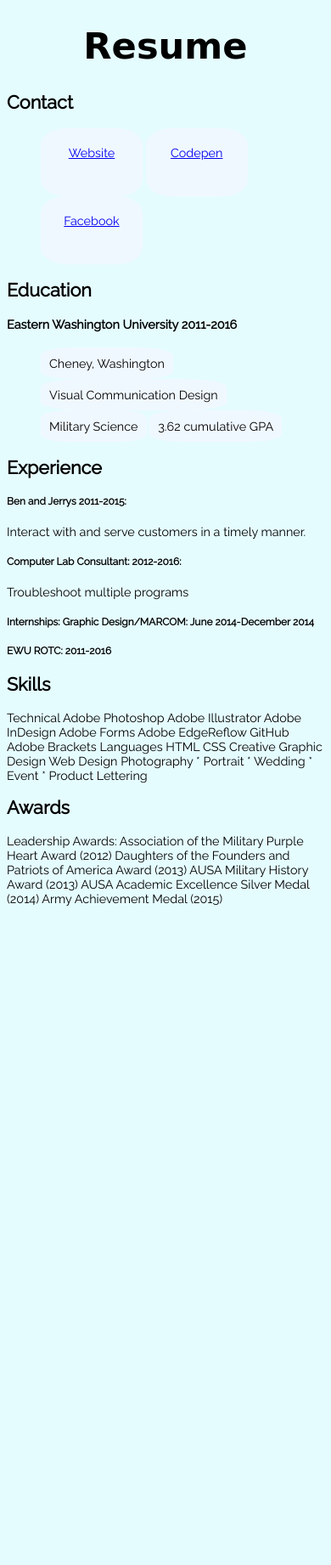
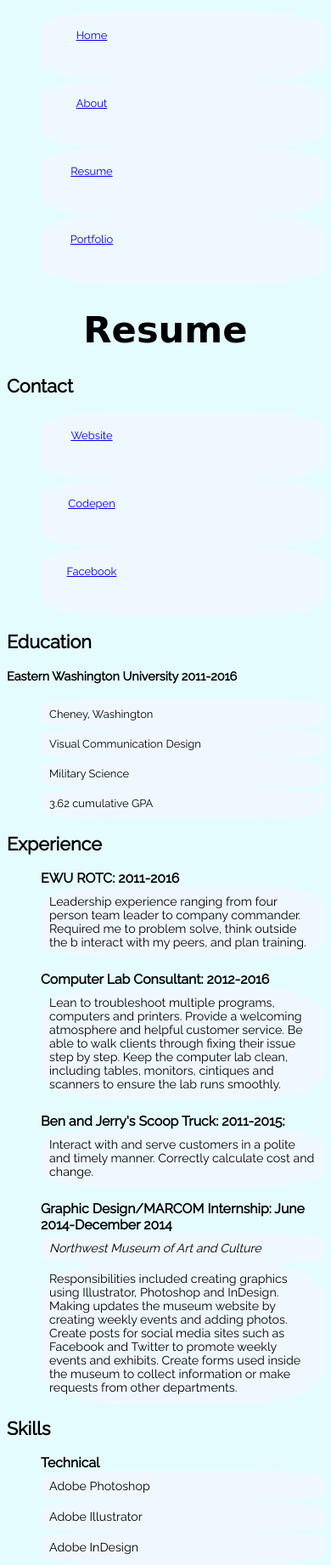
Before and after one commit to mmunsell16/mmunsell16.github.io, a plain HTML site: page resume.html in a window 390 px wide. Shown: the top 1842 px of the page at 85% size. Before the commit the page ends 1081 px from the top, so only its background shows below. Drawn offline with Linux system fonts and the light colour scheme; a web font is replaced by a local one.

Commit message:
Updated resume page

```diff
--- /dev/null
+++ b/css/grid.css
@@ -0,0 +1,107 @@
+/* Global
+================================ */
+
+* {
+	-webkit-box-sizing: border-box;
+	-moz-box-sizing: border-box;
+	box-sizing: border-box;
+}
+
+
+.grid-container {
+	padding-left: 10px;
+	padding-right: 10px;
+	margin-left: auto;
+	margin-right: auto;
+}
+img {
+	width: 100%;
+}
+
+/* Media Queries
+================================ */
+
+@media (min-width: 1px) and (max-width: 767px)  {
+	.grid-container > [class^="grid-"] {
+		padding-top: 5px;
+		padding-bottom: 5px;
+	}
+	.hide-mobile {
+		display: none;
+	}
+}
+
+@media (min-width: 768px) {
+
+	/* Columns
+	================================ */
+
+	.grid-container > [class^="grid-"] {
+		float: left;
+		min-height: 1px;
+		padding-left: 10px;
+		padding-right: 10px;
+		margin-left: 2%;
+	}
+	.grid-container > [class^="grid-"]:first-child {
+		margin-left: 0;
+	}
+	.grid-container > [class^="grid-"]:last-child {
+		float: right;
+	}
+
+	/* Columns are 65px wide, with 20px gutters
+	=========================================== */
+
+	.grid-1 {
+		width: 6.5%;
+	}
+	.grid-2 {
+		width: 15%;
+	}
+	.grid-3 {
+		width: 23.5%;
+	}
+	.grid-4 {
+		width: 32%;
+	}
+	.grid-5 {
+		width: 40.5%;
+	}
+	.grid-6 {
+		width: 49%;
+	}
+	.grid-7 {
+		width: 57.5%;
+	}
+	.grid-8 {
+		width: 66%;
+	}
+	.grid-9 {
+		width: 74.5%;
+	}
+	.grid-10 {
+		width: 83%;
+	}
+	.grid-11 {
+		width: 91.5%;
+	}
+	.grid-12 {
+		width: 100%;
+	}
+
+	/* Clearfix
+	================================ */
+
+	.grid-container:after,
+	.group:after {
+	  content: " ";
+	  display: table;
+	  clear: both;
+	}
+}
+@media (min-width: 1200px) {
+	.grid-container {
+		max-width: 1100px;
+	}
+}
--- a/css/styles.css
+++ b/css/styles.css
@@ -39,7 +39,7 @@ body {
 a {
     text-align: center;
     margin: 10px 0 0 0;
-    display: block;
+    display: inline-block;
     height: 50px;
     width: 100px;
     font-size: 1em;
@@ -48,9 +48,16 @@ a {
 
 li{
     background: aliceblue;
-    display: inline-block;
+    /*display: inline-block;*/
     list-style: none;
     padding: 10px;
     border-radius: 25%;
+    font-size:0.9em;
 
 }
+
+ul.resume {
+  text-decoration: none;
+  list-style: none;
+  font-size: 1.1em;
+}
--- a/resume.html
+++ b/resume.html
@@ -7,6 +7,15 @@
       <link href='https://fonts.googleapis.com/css?family=Raleway' rel='stylesheet' type='text/css'>
     <link rel="stylesheet" href="css/styles.css">
     <title>Resume</title>
+
+    <nav role='navigation'>
+  <ul>
+    <li><a href="index.html">Home</a></li>
+    <li><a href="about.html">About</a></li>
+    <li><a href="resume.html">Resume</a></li>
+    <li><a href="portfolio.html">Portfolio</a></li>
+  </ul>
+</nav>
 </head>
 
 
@@ -34,49 +43,68 @@
 
 <h2>Experience</h2>
 
-<h5>Ben and Jerrys 2011-2015:</h5>
 
-<p>Interact with and serve customers in a timely manner.</p>
+<p class="grid-container">
+  <ul class="resume"><b>EWU ROTC: 2011-2016</b>
+    <li>Leadership experience ranging from four person team leader to company commander. Required me to problem solve, think outside the b interact with my peers, and plan training.</ul></li>
 
-<h5>Computer Lab Consultant: 2012-2016:</h5>
+  <ul class="resume"><b>Computer Lab Consultant: 2012-2016</b>
+    <li>	Lean to troubleshoot multiple programs, computers and printers. Provide a welcoming atmosphere and helpful customer service. Be able to walk clients through fixing their issue step by step. Keep the computer lab clean, including tables, monitors, cintiques and scanners to ensure the lab runs smoothly. </li>
+  </ul>
 
-<p>Troubleshoot multiple programs</p>
+  <ul class="resume"><b>Ben and Jerry's Scoop Truck: 2011-2015:</b>
+      <li>Interact with and serve customers in a polite and timely manner. Correctly calculate cost and change.</li>
+  </ul>
 
-<h5>Internships: Graphic Design/MARCOM: June 2014-December 2014</h5>
+  <ul class="resume"> <b>Graphic Design/MARCOM Internship: June 2014-December 2014</b>
+    <li> <em>Northwest Museum of Art and Culture</em></li>
+		      <li>  Responsibilities included creating graphics using Illustrator, Photoshop and InDesign. Making updates the museum website by creating weekly events and adding photos. Create posts for social media sites such as Facebook and Twitter to promote weekly events and exhibits. Create forms used inside the museum to collect information or make requests from other departments.</li>
+</ul> </p>
 
-<h5>EWU ROTC: 2011-2016</h5>
 
-<h2>Skills</h2>
 
-<p>Technical
-Adobe Photoshop
-Adobe Illustrator
-Adobe InDesign
-Adobe Forms
-Adobe EdgeReflow
-GitHub
-Adobe Brackets
-Languages
-HTML
-CSS
-Creative
-Graphic Design
-Web Design
-Photography
-* Portrait
- * Wedding
- * Event
- * Product
-Lettering</p>
 
-<h2>Awards</h2>
+  <p class="grid-4">
+    <h2> Skills</h2>
+      <ul class="resume"><b>Technical </b>
+          <li>Adobe Photoshop</li>
+          <li>Adobe Illustrator</li>
+          <li>Adobe InDesign</li>
+          <li>Adobe Forms Adobe</li>
+          <li>EdgeReflow</li>
+          <li>GitHub</li>
+          <li>Adobe Brackets</li>
+        </ul> <br>
+   </p>
 
-<p>Leadership Awards:
-Association of the Military Purple Heart Award (2012)
-Daughters of the Founders and Patriots of America Award (2013)
-    AUSA Military History Award (2013)
-    AUSA Academic Excellence Silver Medal (2014)
-    Army Achievement Medal (2015)</p>
+      <ul class="resume"><b>Languages</b>
+          <li>HTML</li>
+          <li>CSS</li>
+      </ul><br>
+
+      <ul class="resume"><b>Creative</b>
+          <li>Graphic Design</li>
+      <li>Web Design</li>
+          <li>Lettering</li>
+          <li>Photography</li>
+              <ul>
+                <li>Portrait</li>
+                <li>Wedding </li>
+                <li>Event </li>
+                <li>Product</li>
+              </ul>
+      </ul>
+<section class="grid-12">
+  <h2> Awards</h2>
+    <ul class="resume"><b>Leadership Awards</b>
+      <li >Association of the Military Purple Heart Award (2012)</li>
+      <li>Daughters of the Founders and Patriots of America Award (2013)</li>
+      <li>AUSA Military History Award (2013) </li>
+      <li>AUSA Academic Excellence Silver Medal (2014) </li>
+      <li>Army Achievement Medal (2015)</li>
+    </ul>
+</p>
+   </section>
 
 
 
```
